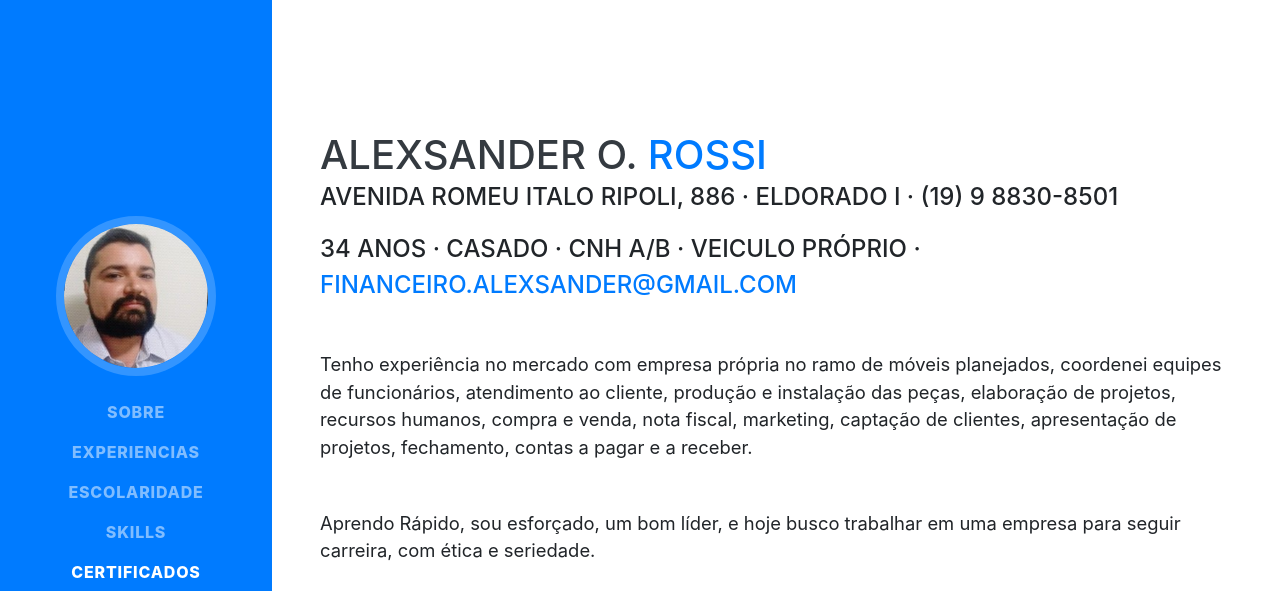
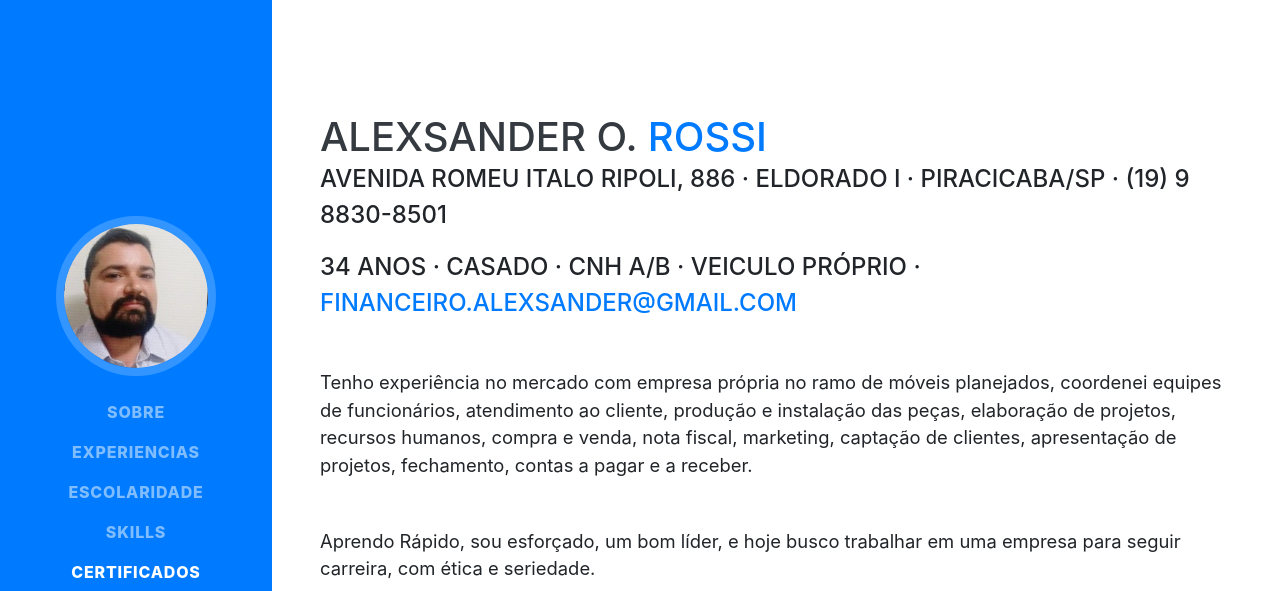
Before and after one commit to 4lexRossi/4lexRossi.github.io, a website with bundled scripts: page index.html in a window 1280 px wide. Shown: the top 591 px of the page. Built offline with nearby package versions, Linux system fonts and the light colour scheme; a web font is replaced by a local one.

Commit message:
update adress

```diff
--- a/index.html
+++ b/index.html
@@ -63,7 +63,7 @@
         <h1 class="mb-0">Alexsander O.
           <span class="text-primary">Rossi</span>
         </h1>
-        <div class="subheading mb-5"><p>Avenida Romeu Italo Ripoli, 886 · Eldorado I · (19) 9 8830-8501</p>
+        <div class="subheading mb-5"><p>Avenida Romeu Italo Ripoli, 886 · Eldorado I · Piracicaba/SP · (19) 9 8830-8501</p>
         <p>34 anos · Casado · CNH A/B · Veiculo Próprio ·
           <a href="mailto:financeiro.alexsander@gmail.com">financeiro.alexsander@gmail.com</a></p>
         </div>
```
